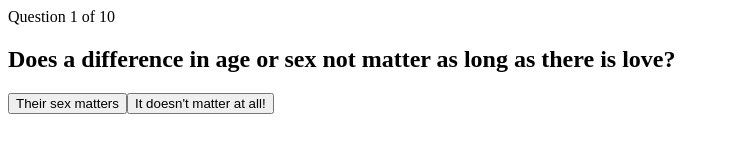
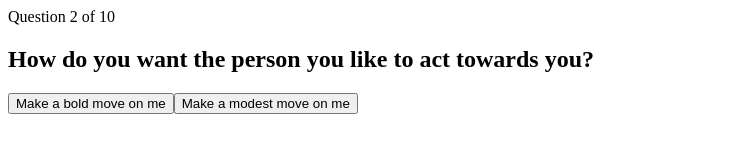
Before and after one commit to MrCamel999/groupDateCafeQuizPersonaQ, a plain HTML site: page index.html in a window 1280 px wide. Both pictures are taken after a click on the button "It doesn't matter at all!". Shown: the whole page, without its empty margins (0-729 px from the left). Drawn offline with Linux system fonts and the light colour scheme.

Commit message:
Update 5 iirc
same functions, hopefully fixed

```diff
--- a/index.html
+++ b/index.html
@@ -428,13 +428,18 @@ function displayQuestion() {
     const questionContainer = document.getElementById('question');
     const answersContainer = document.getElementById('answers');
     questionContainer.innerHTML = `<h2>${questionData.questionText}</h2>`;
-    answersContainer.innerHTML = questionData.answers.map(answer =>
-        `<button onclick="handleAnswer('${JSON.stringify(answer).replace(/"/g, '&quot;')}')">${answer.text}</button>`
-    ).join('');
+    answersContainer.innerHTML = ''; // Clear previous answers
+
+    // Create buttons for each answer and attach event listeners
+    questionData.answers.forEach(answer => {
+        const button = document.createElement('button');
+        button.textContent = answer.text;
+        button.addEventListener('click', () => handleAnswer(answer));
+        answersContainer.appendChild(button);
+    });
 }
 
-function handleAnswer(answerStr) {
-    const answer = JSON.parse(answerStr.replace(/&quot;/g, '"'));
+function handleAnswer(answer) {
     if (answer.group) {
         currentGroupKey = answer.group;
     } else if (answer.person) {
```
